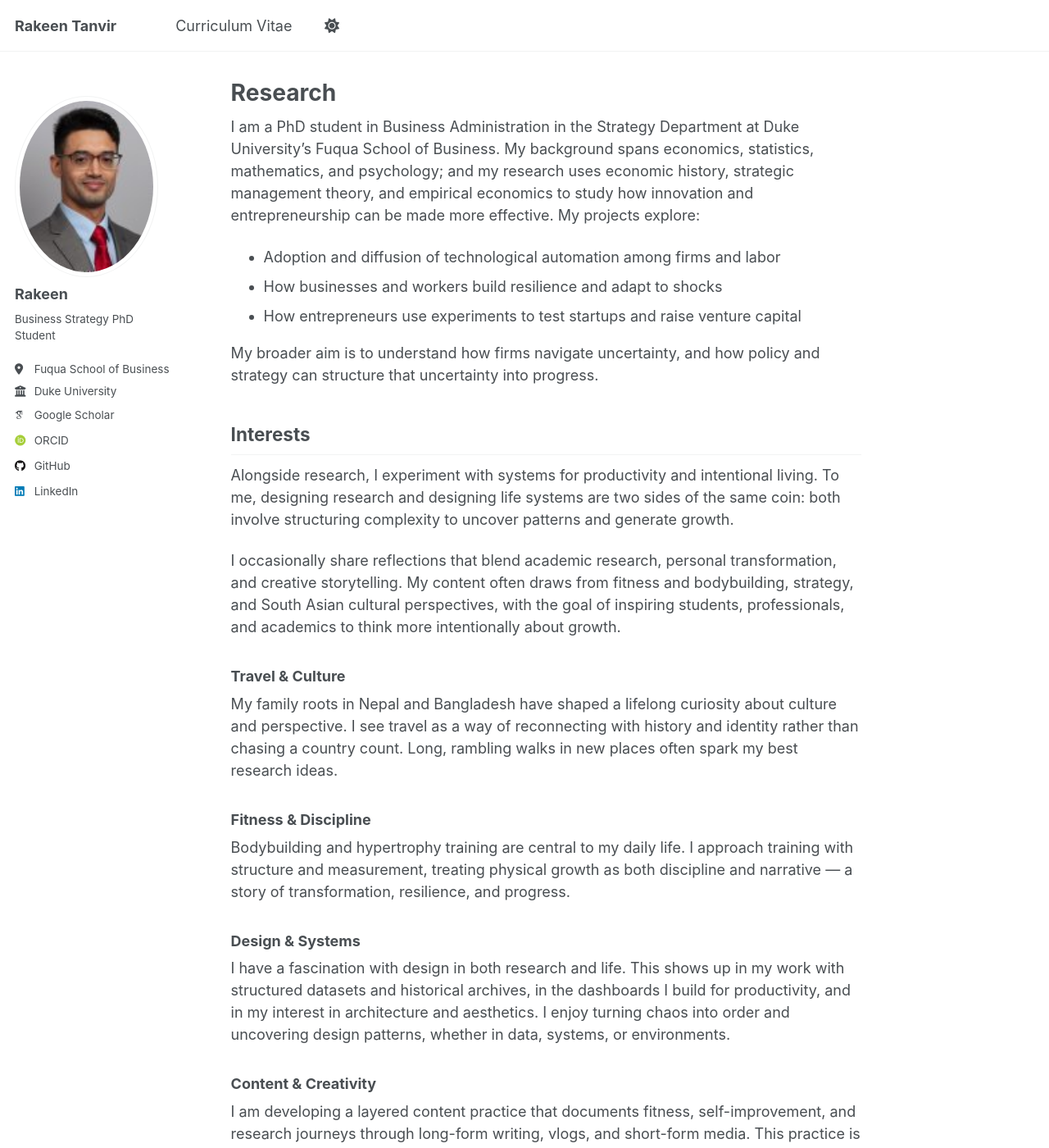
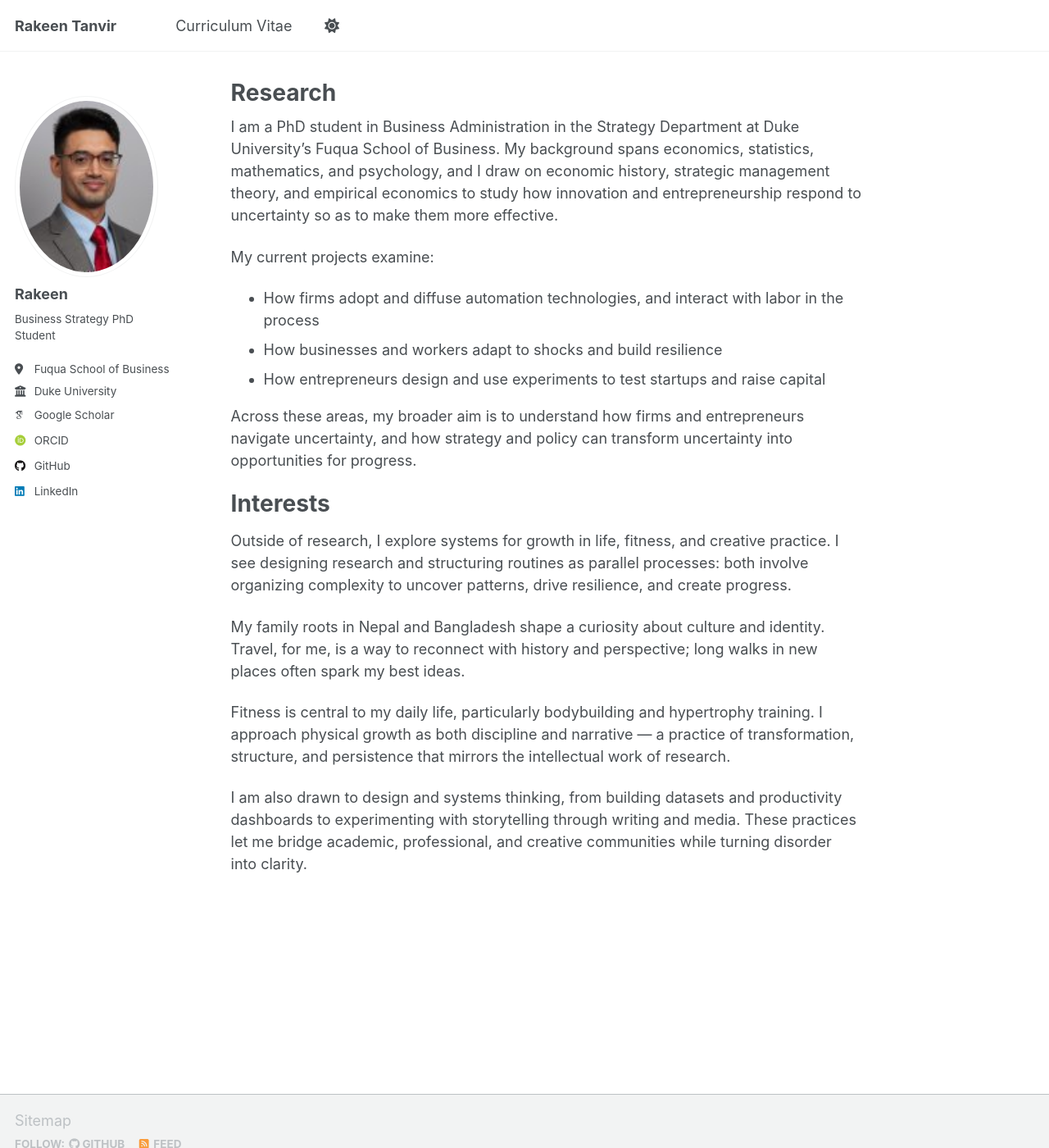
Before and after one commit to rakeentanvir/rakeentanvir.github.io, a Jekyll site: the page built from _pages/about.md, in a window 1280 px wide and 1400 px high. Shown: the whole window at 82% size. Built offline with Jekyll 4.4.1, drawn with Linux system fonts in a browser that asks for light colours; some web fonts are replaced; a script that is not in the unit is left out; some of the changed text lies outside the part shown.

Commit message:
Update about.md

```diff
--- a/_pages/about.md
+++ b/_pages/about.md
@@ -6,21 +6,20 @@ redirect_from:
   - /about/
   - /about.html
 ---
-I am a PhD student in Business Administration in the Strategy Department at Duke University’s Fuqua School of Business. My background spans economics, statistics, mathematics, and psychology; and my research uses economic history, strategic management theory, and empirical economics to study how innovation and entrepreneurship can be made more effective. My projects explore:
-- Adoption and diffusion of technological automation among firms and labor
-- How businesses and workers build resilience and adapt to shocks
-- How entrepreneurs use experiments to test startups and raise venture capital
+I am a PhD student in Business Administration in the Strategy Department at Duke University’s Fuqua School of Business. My background spans economics, statistics, mathematics, and psychology, and I draw on economic history, strategic management theory, and empirical economics to study how innovation and entrepreneurship respond to uncertainty so as to make them more effective.
 
-My broader aim is to understand how firms navigate uncertainty, and how policy and strategy can structure that uncertainty into progress.
-## Interests
-Alongside research, I experiment with systems for productivity and intentional living. To me, designing research and designing life systems are two sides of the same coin: both involve structuring complexity to uncover patterns and generate growth.
+My current projects examine:
+- How firms adopt and diffuse automation technologies, and interact with labor in the process
+- How businesses and workers adapt to shocks and build resilience
+- How entrepreneurs design and use experiments to test startups and raise capital
 
-I occasionally share reflections that blend academic research, personal transformation, and creative storytelling. My content often draws from fitness and bodybuilding, strategy, and South Asian cultural perspectives, with the goal of inspiring students, professionals, and academics to think more intentionally about growth.
-### Travel & Culture
-My family roots in Nepal and Bangladesh have shaped a lifelong curiosity about culture and perspective. I see travel as a way of reconnecting with history and identity rather than chasing a country count. Long, rambling walks in new places often spark my best research ideas.
-### Fitness & Discipline
-Bodybuilding and hypertrophy training are central to my daily life. I approach training with structure and measurement, treating physical growth as both discipline and narrative — a story of transformation, resilience, and progress.
-### Design & Systems
-I have a fascination with design in both research and life. This shows up in my work with structured datasets and historical archives, in the dashboards I build for productivity, and in my interest in architecture and aesthetics. I enjoy turning chaos into order and uncovering design patterns, whether in data, systems, or environments.
-### Content & Creativity
-I am developing a layered content practice that documents fitness, self-improvement, and research journeys through long-form writing, vlogs, and short-form media. This practice is as much about experimenting with storytelling as it is about sharing ideas — building bridges across academic, professional, and creative audiences.
+Across these areas, my broader aim is to understand how firms and entrepreneurs navigate uncertainty, and how strategy and policy can transform uncertainty into opportunities for progress.
+
+# Interests
+Outside of research, I explore systems for growth in life, fitness, and creative practice. I see designing research and structuring routines as parallel processes: both involve organizing complexity to uncover patterns, drive resilience, and create progress.
+
+My family roots in Nepal and Bangladesh shape a curiosity about culture and identity. Travel, for me, is a way to reconnect with history and perspective; long walks in new places often spark my best ideas.
+
+Fitness is central to my daily life, particularly bodybuilding and hypertrophy training. I approach physical growth as both discipline and narrative — a practice of transformation, structure, and persistence that mirrors the intellectual work of research.
+
+I am also drawn to design and systems thinking, from building datasets and productivity dashboards to experimenting with storytelling through writing and media. These practices let me bridge academic, professional, and creative communities while turning disorder into clarity.
```
